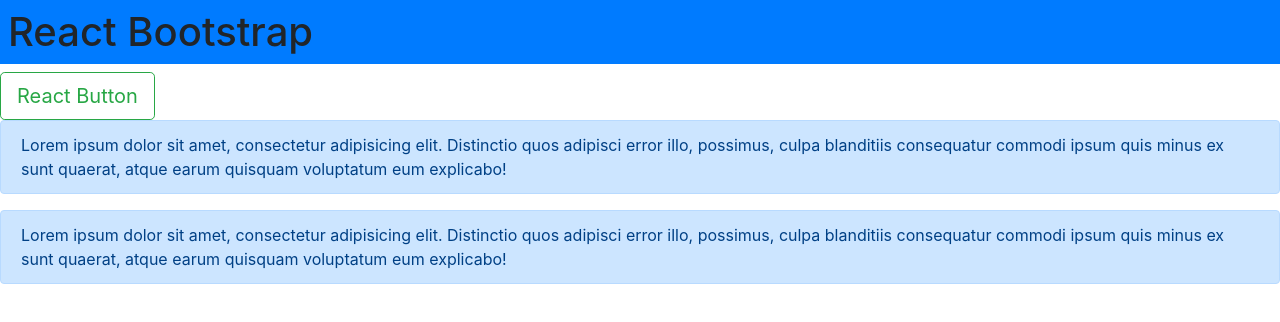
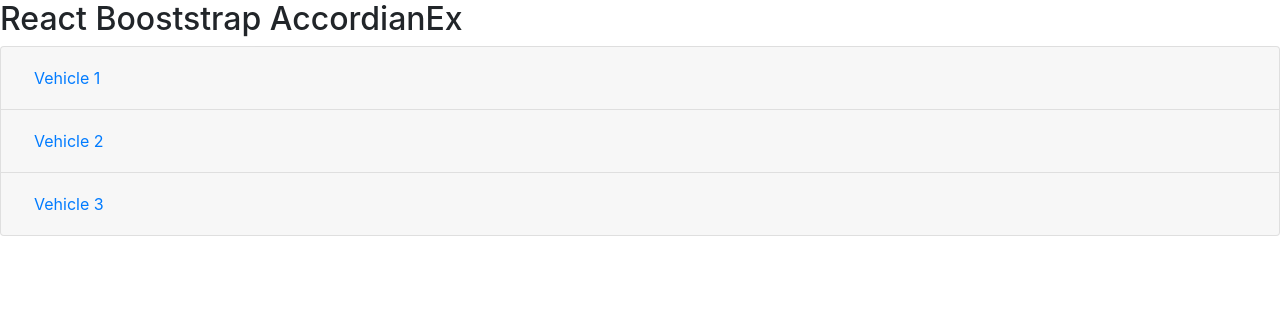
Before and after one commit to programmer1062/react-app2, a React (Create React App) app: page / in a window 1280 px wide. Shown: the top 322 px of the page. Built offline with nearby package versions, Linux system fonts and the light colour scheme.

Commit message:
V2 commited

```diff
--- a/src/App.js
+++ b/src/App.js
@@ -1,26 +1,25 @@
 import logo from "./logo.svg";
 import "./App.css";
-import { Alert, Button } from "react-bootstrap";
+import { Accordion, Alert, Button, Card } from "react-bootstrap";
 
 export default function App() {
   return (
     <div>
-      <h1 className="bg-primary text-align p-2">React Bootstrap</h1>
-      <Button variant="outline-success" size="lg">
-        React Button
-      </Button>
-      <Alert variant="primary">
-        Lorem ipsum dolor sit amet, consectetur adipisicing elit. Distinctio
-        quos adipisci error illo, possimus, culpa blanditiis consequatur commodi
-        ipsum quis minus ex sunt quaerat, atque earum quisquam voluptatum eum
-        explicabo!
-      </Alert>
-      <Alert variant="primary">
-        Lorem ipsum dolor sit amet, consectetur adipisicing elit. Distinctio
-        quos adipisci error illo, possimus, culpa blanditiis consequatur commodi
-        ipsum quis minus ex sunt quaerat, atque earum quisquam voluptatum eum
-        explicabo!
-      </Alert>
+      <h2>React Booststrap AccordianEx</h2>
+      <Accordion defaultActiveKey="0">
+        {[1, 2, 3].map((item, index) => (
+          <Card>
+            <Card.Header>
+              <Accordion.Toggle as={Button} variant="link" eventKey={index + 1}>
+                Vehicle {index + 1}
+              </Accordion.Toggle>
+            </Card.Header>
+            <Accordion.Collapse eventKey={index + 1}>
+              <Card.Body>Hello! I'm the body</Card.Body>
+            </Accordion.Collapse>
+          </Card>
+        ))}
+      </Accordion>
     </div>
   );
 }
```
